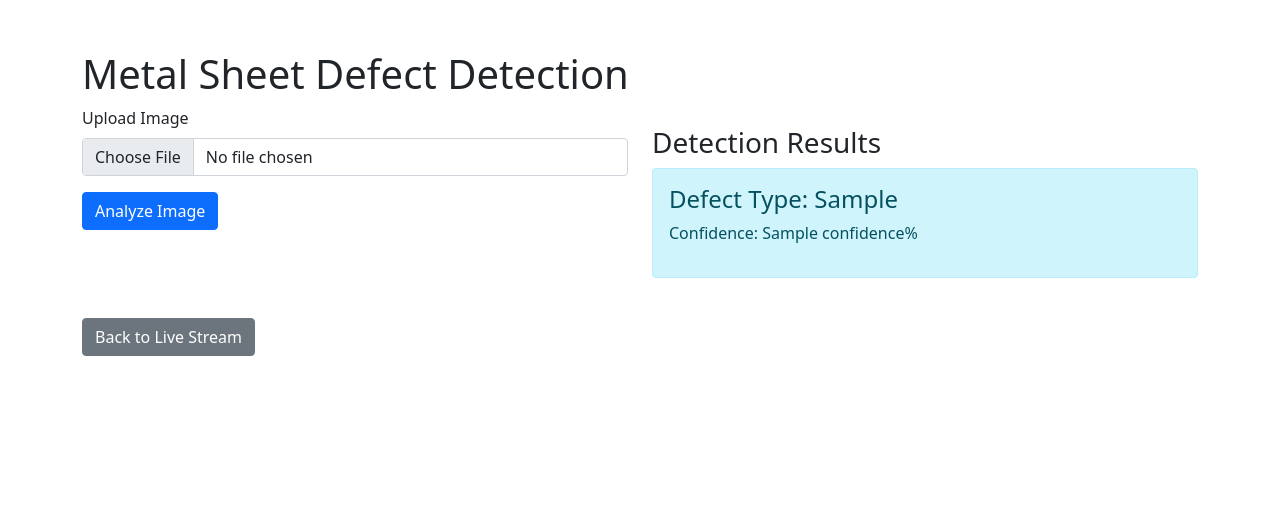
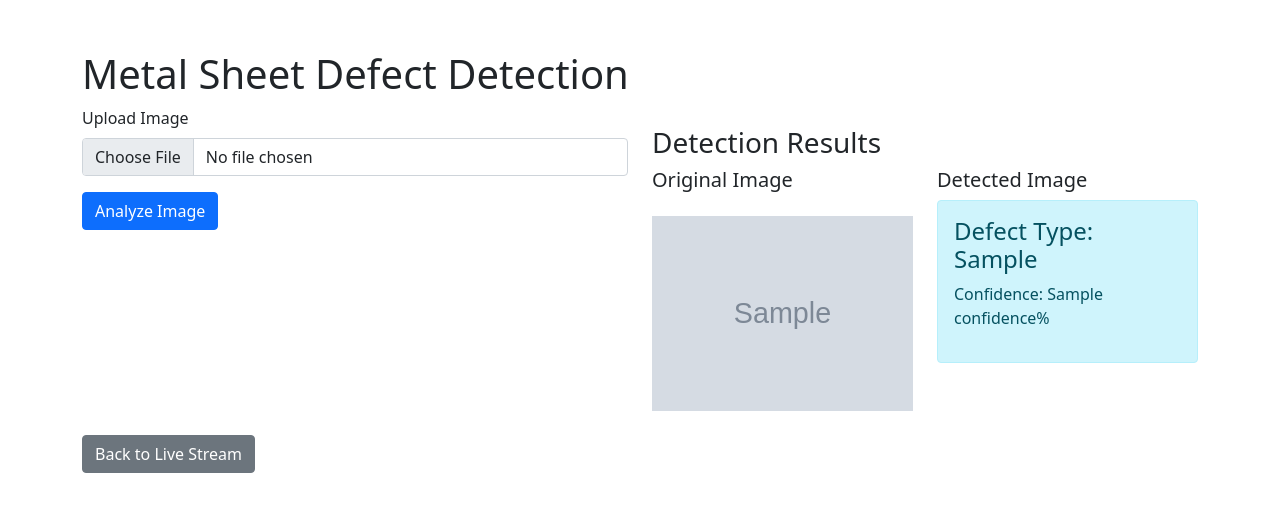
Before and after one commit to kneeklers/ITP, a Flask app: template templates/upload.html in a window 1280 px wide. Shown: the top 512 px of the page. Run offline with Flask 2, Linux system fonts and the light colour scheme; the template is opened without the code that fills it: most values are stand-ins (such as "Sample title", 1, 10 or a date in 2020); grey boxes marked "Sample" are stand-in pictures; some libraries are stand-ins or nearby versions.

Commit message:
upload app

```diff
--- a/app.py
+++ b/app.py
@@ -21,9 +21,10 @@ GSTREAMER_PIPELINE = "v4l2src device=/dev/video0 ! image/jpeg,width=640,height=4
 # Load the model once at startup for efficiency
 MODEL_PATH = 'models/your_model.engine'
 
-# Create uploads and results directories if they don't exist
-os.makedirs('uploads', exist_ok=True)
+# Create uploads, results, and original image directories if they don't exist
+os.makedirs('uploads', exist_ok=True) # This can probably be removed now if we save directly to static/uploaded_originals
 os.makedirs('static/results', exist_ok=True)
+os.makedirs('static/uploaded_originals', exist_ok=True)
 
 # Global variable to hold the latest frame from the camera stream
 latest_frame = None
@@ -349,7 +350,8 @@ def process_image(image_path):
         summary = {
             'defect_type': ', '.join([model_instance.class_names.get(c, str(c)) for c in class_ids]) if class_ids else 'None',
             'confidence': ', '.join([f'{s*100:.2f}' for s in scores]) if scores else '0.00',
-            'result_image': result_filename
+            'result_image': result_filename,
+            # original_image_path will be set by the upload_page route
         }
         return summary
 
@@ -457,23 +459,23 @@ def upload_page():
                     print("Invalid file")
                     return render_template('upload.html', result=None, error="Invalid file")
 
-                os.makedirs('uploads', exist_ok=True)
-                filename = os.path.join('uploads', file.filename)
-                file.save(filename)
-                print(f"File saved to {filename}")
+                # Generate a unique filename for the original image
+                original_filename = f"original_{int(time.time())}_{file.filename}"
+                original_save_path = os.path.join('static/uploaded_originals', original_filename)
+                file.save(original_save_path)
+                print(f"Original file saved to {original_save_path}")
 
-                result = process_image(filename)
+                # Process the image from the saved original path
+                result = process_image(original_save_path)
                 print(f"Processing result: {result}")
 
-                try:
-                    os.remove(filename)
-                except Exception as e:
-                    print(f"Error removing file: {e}")
+                # No longer delete the original file here as it's saved in static/uploaded_originals for display
 
                 if result is None:
                     return render_template('upload.html', result=None, error="Error processing image")
 
-                return render_template('upload.html', result=result)
+                # Pass both the detection results and the original image URL to the template
+                return render_template('upload.html', result=result, original_image_url=url_for('static', filename='uploaded_originals/' + original_filename))
 
             except Exception as e:
                 print(f"Error in upload POST: {str(e)}")
--- a/templates/upload.html
+++ b/templates/upload.html
@@ -9,6 +9,7 @@
         .preview-image { max-width: 100%; max-height: 400px; margin-top: 20px; }
         .loading { display: none; }
         .error-message { color: red; margin-top: 10px; }
+        .displayed-image { max-width: 100%; max-height: 400px; margin-top: 20px; }
     </style>
 </head>
 <body>
@@ -43,12 +44,25 @@
                         </div>
                         {% endif %}
                         {% if result %}
-                        <div class="alert alert-info">
-                            <h4>Defect Type: {{ result.defect_type }}</h4>
-                            <p>Confidence: {{ result.confidence }}%</p>
-                            {% if result.result_image %}
-                            <img src="{{ url_for('static', filename='results/' + result.result_image) }}" class="img-fluid mt-3">
-                            {% endif %}
+                        <div class="row">
+                            <div class="col-md-6">
+                                <h5>Original Image</h5>
+                                {% if original_image_url %}
+                                <img src="{{ original_image_url }}" class="img-fluid mt-3 displayed-image">
+                                {% else %}
+                                <p>No original image to display.</p>
+                                {% endif %}
+                            </div>
+                            <div class="col-md-6">
+                                <h5>Detected Image</h5>
+                                <div class="alert alert-info">
+                                    <h4>Defect Type: {{ result.defect_type }}</h4>
+                                    <p>Confidence: {{ result.confidence }}%</p>
+                                    {% if result.result_image %}
+                                    <img src="{{ url_for('static', filename='results/' + result.result_image) }}" class="img-fluid mt-3 displayed-image">
+                                    {% endif %}
+                                </div>
+                            </div>
                         </div>
                         {% endif %}
                     </div>
@@ -69,7 +83,7 @@
                 const reader = new FileReader();
                 reader.onload = function(e) {
                     const preview = document.getElementById('preview');
-                    preview.innerHTML = `<img src="${e.target.result}" class="img-fluid">`;
+                    preview.innerHTML = `<img src="${e.target.result}" class="img-fluid displayed-image">`;
                 }
                 reader.readAsDataURL(file);
             }
```
